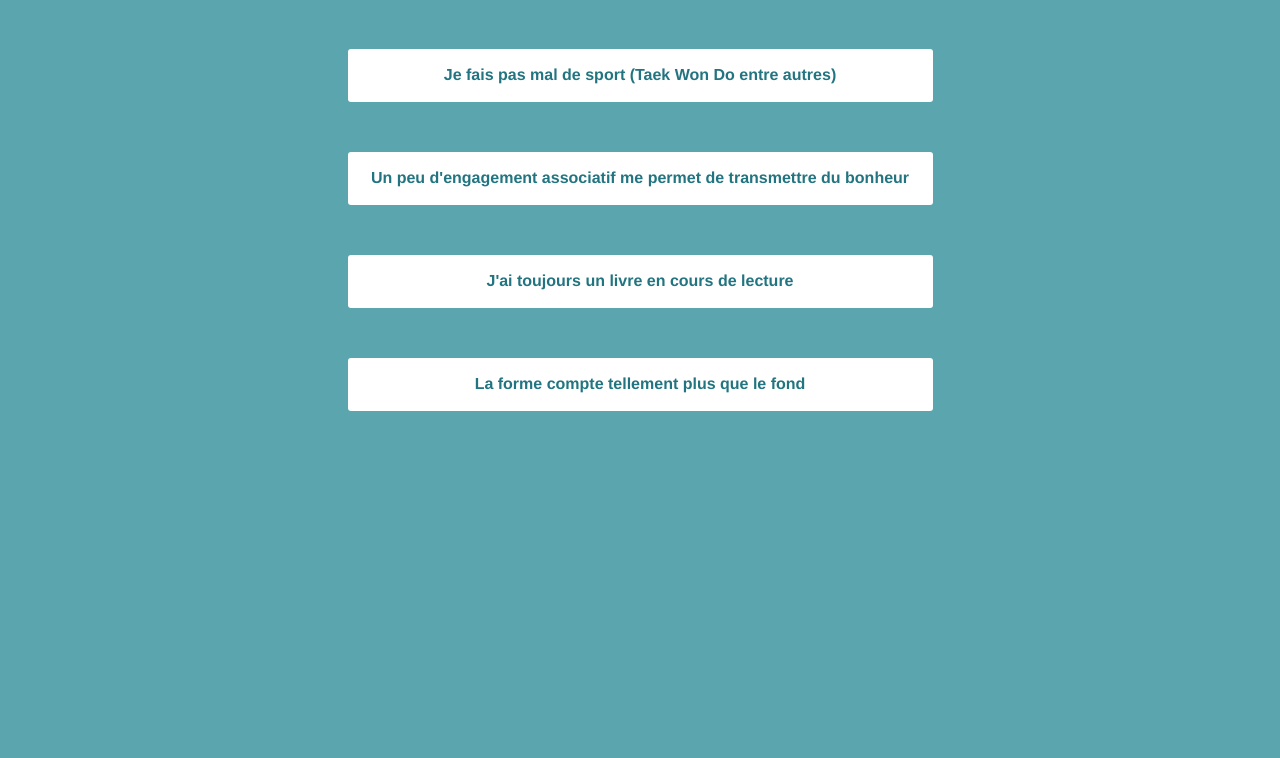
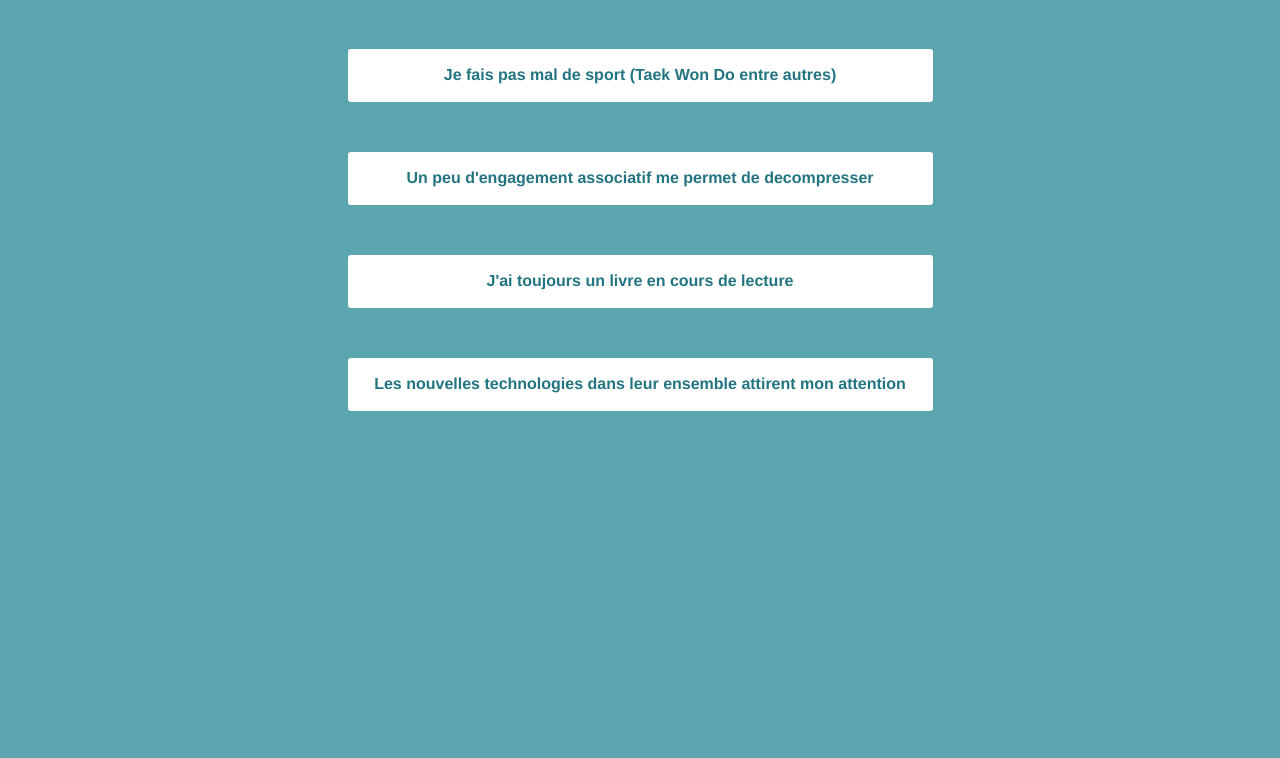
Before and after one commit to ahmad-bedja/ahmad-bedja.github.io, a plain HTML site: page index.html in a window 1280 px wide. Shown: the part 2870-3628 px from the top of the page. Drawn offline with nearby package versions, Linux system fonts and the light colour scheme.

Commit message:
text change

```diff
--- a/index.html
+++ b/index.html
@@ -181,13 +181,13 @@
 							<div class="interet-item">Je fais pas mal de sport (Taek Won Do entre autres)</div>
 						</div>
 						<div class="col-int col-md-6 col-md-offset-3">
-							<div class="interet-item">Un peu d'engagement associatif me permet de transmettre du bonheur</div>
+							<div class="interet-item">Un peu d'engagement associatif me permet de decompresser</div>
 						</div>
 						<div class="col-int col-md-6 col-md-offset-3">
 							<div class="interet-item">J'ai toujours un livre en cours de lecture</div>
 						</div>
 						<div class="col-int col-md-6 col-md-offset-3">
-							<div class="interet-item">La forme compte tellement plus que le fond</div>
+							<div class="interet-item">Les nouvelles technologies dans leur ensemble attirent mon attention</div>
 						</div>
 
 
```
